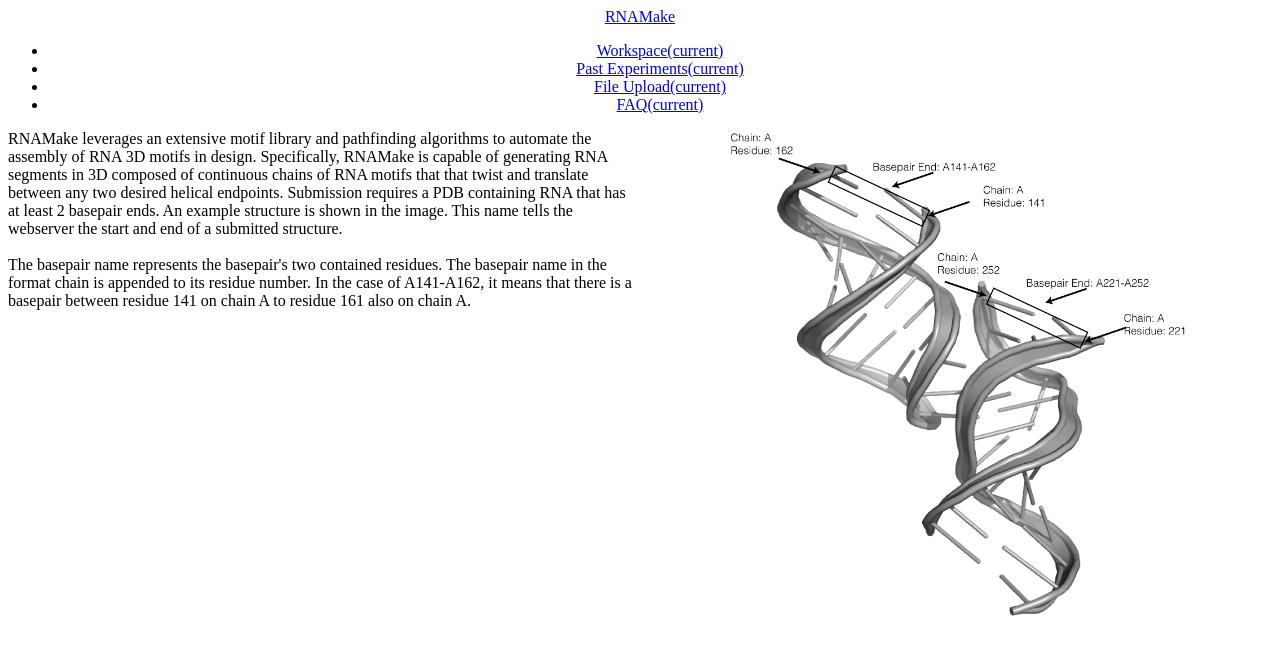
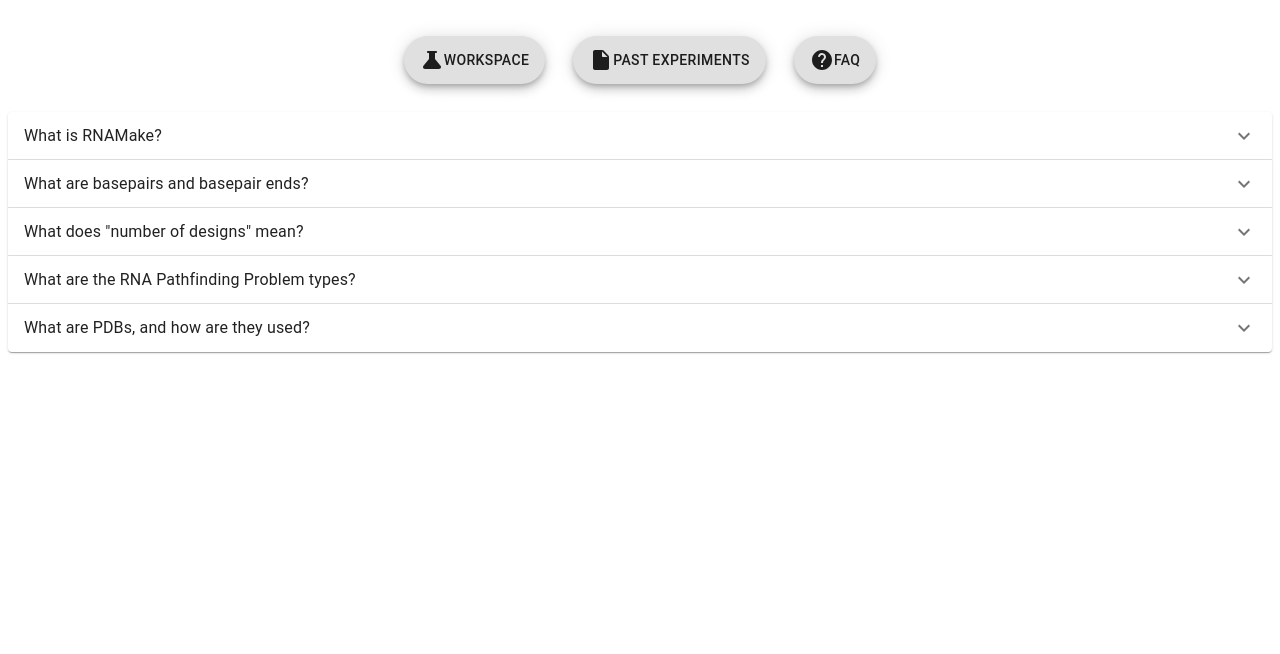
Before and after one commit to cseseniordesign/rna-nanostructures, a React app in the folder hcc_rnamake_portal/frontend/: page /rnamake_portal/FAQ in a window 1280 px wide. Shown: the top 654 px of the page. Built offline with nearby package versions, Linux system fonts and the light colour scheme; a web font is replaced by a local one.

Commit message:
Scaling refactor and various fixes
* refactored workspace to scale better
* refactored PDB settings to scale better
* refactored FAQ page
* refactored navigation
* fixed chrome svg issue
* removed cloud upload
* various small fixes

```diff
--- a/hcc_rnamake_portal/frontend/package.json
+++ b/hcc_rnamake_portal/frontend/package.json
@@ -9,7 +9,7 @@
     "@material-ui/core": "^4.12.3",
     "@mui/icons-material": "^5.4.1",
     "@mui/material": "^5.4.1",
-    "@pmmmwh/react-refresh-webpack-plugin": "0.4.3",
+    "@pmmmwh/react-refresh-webpack-plugin": "^0.5.4",
     "@svgr/webpack": "5.5.0",
     "@testing-library/jest-dom": "^5.14.1",
     "@testing-library/react": "^11.2.7",
--- a/hcc_rnamake_portal/frontend/src/App.js
+++ b/hcc_rnamake_portal/frontend/src/App.js
@@ -21,16 +21,12 @@ function App() {
               <Switch>
                   <Route path="/rnamake_portal/workspace" exact component={() => <Workspace />} />
                   <Route path="/rnamake_portal/past-experiments" exact component={() => <PastExperiments />} />
-                  <Route path="/rnamake_portal/file-upload" exact component={() => <FileUpload />} />
+                  {/* <Route path="/rnamake_portal/file-upload" exact component={() => <FileUpload />} /> */}
                   <Route path="/rnamake_portal/new-experiment" exact component={() => <NewExperiment />} />
                   <Route path="/rnamake_portal/FAQ" exact component={() => <FAQ />} />
                   <Route path="/rnamake_portal/job-summary/:experimentId" exact component={(experimentId) => <JobSummary experimentId={experimentId}/>} />
               </Switch>
           </Router>
-          {/* <header className="App-header">
-              <img src={helix} className="App-logo" alt="logo" />
-            <p>RNAMake </p>
-          </header> */}
       </div>
   );
 }
--- a/hcc_rnamake_portal/frontend/src/components/Button.css
+++ b/hcc_rnamake_portal/frontend/src/components/Button.css
@@ -84,4 +84,5 @@
   .btn--xlarge {
       padding: 10px 20px;
       font-size: 38px;
+      box-shadow: 0 10px 16px 0 rgba(0,0,0,0.2),0 6px 20px 0 rgba(0,0,0,0.19);
   }
--- a/hcc_rnamake_portal/frontend/src/components/Navigation.jsx
+++ b/hcc_rnamake_portal/frontend/src/components/Navigation.jsx
@@ -1,45 +1,35 @@
 import React from 'react';
-import { Link, withRouter } from 'react-router-dom';
+import { useHistory, withRouter } from 'react-router-dom';
+import Fab from '@mui/material/Fab';
+import ScienceRoundedIcon from '@mui/icons-material/ScienceRounded';
+import HelpRoundedIcon from '@mui/icons-material/HelpRounded';
+import InsertDriveFileRoundedIcon from '@mui/icons-material/InsertDriveFileRounded';
+import AppBar from '@mui/material/AppBar';
+import { Container, Toolbar } from '@mui/material';
 
 function Navigation() {
+    let history = useHistory();
     return (
-        <div className="navigation" width="100%">
-            <nav className="navbar navbar-expand bg-transparent">
-                <div className="container">
-                    <Link class="navbar-brand" to="/rnamake_portal/workspace">
-                        RNAMake
-                    </Link>
-                    <div>
-                        <ul className="navbar-nav ml-auto">
-                            <li className={`nav-item  /`} >
-                                <Link class="nav-link" to="/rnamake_portal/workspace">
-                                    Workspace
-                                    <span className="sr-only">(current)</span>
-                                </Link>
-                            </li>
-                            <li className={`nav-item  /past-experiments`} >
-                                <Link class="nav-link" to="/rnamake_portal/past-experiments">
-                                    Past Experiments
-                                    <span className="sr-only">(current)</span>
-                                </Link>
-                            </li>
-                            <li className={`nav-item  /file-upload`} >
-                                <Link class="nav-link" to="/rnamake_portal/file-upload">
-                                    File Upload
-                                    <span className="sr-only">(current)</span>
-                                </Link>
-                            </li>
-                            <li className={'nav-item /faq'}>
-                                <Link class="nav-link" to="/rnamake_portal/faq">
-                                    FAQ
-                                    <span className="sr-only">(current)</span>
-                                </Link>
-                            </li>
-                        </ul>
-                    </div>
-                </div>
-            </nav>
-        </div>
+        <React.Fragment>
+        <AppBar position='static' sx={{backgroundColor: 'transparent', boxShadow: 'none'}}>
+            <Container>
+            <Toolbar disableGutters sx={{justifyContent: 'center'}}>
+                <Fab variant='extended' sx={{margin: '2em 1em'}} onClick={() => {history.push("/rnamake_portal/workspace");}}>
+                    <ScienceRoundedIcon/>
+                    Workspace
+                </Fab>
+                <Fab variant='extended' sx={{margin: '2em 1em'}} onClick={() => {history.push("/rnamake_portal/past-experiments");}}>
+                    <InsertDriveFileRoundedIcon/>
+                    Past Experiments
+                </Fab>
+                <Fab variant='extended' sx={{margin: '2em 1em'}} onClick={() => {history.push("/rnamake_portal/faq");}}>
+                    <HelpRoundedIcon/>
+                    FAQ
+                </Fab>
+            </Toolbar>
+            </Container>
+        </AppBar>
+        </React.Fragment>
     );
 }
 
--- a/hcc_rnamake_portal/frontend/src/pages/FAQ.jsx
+++ b/hcc_rnamake_portal/frontend/src/pages/FAQ.jsx
@@ -1,12 +1,18 @@
 import React from "react";
-import Grid from '@mui/material/Grid';
+import { Accordion, AccordionDetails, AccordionSummary, Grid, Typography} from '@mui/material';
+import { ExpandMore } from '@mui/icons-material';
 import basepair from "../images/basepair.png";
 
 function FAQ() {
     return (
-        <div className='faq'>
-            <Grid container spacing={2}>
-                <Grid item lg={6} align={"left"}>
+        <Grid className='faq'>
+            <Accordion>
+                <AccordionSummary expandIcon={<ExpandMore />} aria-controls='panel1a-content'>
+                    <Typography>What is RNAMake?</Typography>
+                </AccordionSummary>
+                <AccordionDetails align={'left'}>
+                    <Grid container direction='row'>
+                        <Grid item lg={6} align={'left'}>
                             RNAMake leverages an extensive motif library and pathfinding algorithms to automate the assembly of RNA 3D motifs in design.
                             Specifically, RNAMake is capable of generating RNA segments in 3D composed of continuous chains of RNA motifs that that twist and translate between any two desired helical endpoints.
                             Submission requires a PDB containing RNA that has at least 2 basepair ends.
@@ -17,10 +23,72 @@ function FAQ() {
                             In the case of A141-A162, it means that there is a basepair between residue 141 on chain A to residue 161 also on chain A.
                         </Grid>
                         <Grid item lg={6}>
+                            {/* Image demonstrating basepairs on an RNA structure */}
                             <img src={basepair} alt='' width={"75%"} height={"100%"}></img>
                         </Grid>
                     </Grid>
-        </div>
+                </AccordionDetails>
+            </Accordion>
+            <Accordion>
+                <AccordionSummary expandIcon={<ExpandMore />} aria-controls='panel1b'>
+                    <Typography>What are basepairs and basepair ends?</Typography>
+                </AccordionSummary>
+                <AccordionDetails align={'left'}>
+                    A basepair is a stable arrangement between two nucleotides through hydrogen bonding and stacking.
+                    These are A-U and G-C which are known as Watson-Crick pairs.
+                    <br />
+                    A basepair end is a basepair that has no basepair after it.
+                    So it’s the end of a helix this is a place that RNAMake can build a new RNA segment.
+                </AccordionDetails>
+            </Accordion>
+            <Accordion>
+                <AccordionSummary expandIcon={<ExpandMore />} aria-controls='panel1b'>
+                    <Typography>What does "number of designs" mean?</Typography>
+                </AccordionSummary>
+                <AccordionDetails align={'left'}>
+                    The number of designs is the number of unique solutions you get in the end.
+                    If you only want an idea of what would work, then you don’t need more than one.
+                    <br />
+                    The more you ask for, the better the chance you will get the “best” solution (i.e. one that fits very well between the two base pair ends supplied).
+                </AccordionDetails>
+            </Accordion>
+            <Accordion>
+                <AccordionSummary expandIcon={<ExpandMore />} aria-controls='panel1b'>
+                    <Typography>What are the RNA Pathfinding Problem types?</Typography>
+                </AccordionSummary>
+                <AccordionDetails align={'left'}>
+                    Variable-Length Path (TTR):
+                        <br />
+                        Generates RNAs of variable length based on a heuristic path finding algorithm.
+                    <br />
+                    Known Topology Path (TTR mc):
+                        <br />
+                        Generates RNAs of a set composition of RNA motifs and helices. This should allow us to pick 2 throuh 6 junctions.
+                    <br />
+                    Custom Motif in Path (TTR supply_motif):
+                        <br />
+                        Same as TTR mc but also allows you to include a known motif into the path that must be included in all solutions.
+                    <br />
+                    Path Around Protein:
+                        <br />
+                        Generates a path around a protein. PDB must include a protein in it.
+                </AccordionDetails>
+            </Accordion>
+            <Accordion>
+                <AccordionSummary expandIcon={<ExpandMore />} aria-controls='panel1b'>
+                    <Typography>What are PDBs, and how are they used?</Typography>
+                </AccordionSummary>
+                <AccordionDetails align={'left'}>
+                    PDB files store the 3D coordinates of biomolecules.
+                    <br />
+                    <a href={'https://pdb101.rcsb.org/learn/guide-to-understanding-pdb-data/introduction'}>
+                        Introduction to PDB Data
+                    </a>
+                </AccordionDetails>
+            </Accordion>
+            {/* To add more 2-column FAQ items, use the same grid format as above*/}
+            {/* For 1-column FAQ items, use lg={12} instead of lg={6} and just use one Grid item*/}
+        </Grid>
     );
 }
 
--- a/hcc_rnamake_portal/frontend/src/pages/PDBSettings.jsx
+++ b/hcc_rnamake_portal/frontend/src/pages/PDBSettings.jsx
@@ -48,8 +48,11 @@ export default function PDBSettings(props) {
       <Typography variant="h6" gutterBottom>
         PDB file and Base Pairs
       </Typography>
+
+      {/* Upload for file, includes Cloud and Local Upload */}
+      {/*Cloud upload has been removed, to re-enable, set md of the localupload back to 6 and remove comments*/}
       <Grid container spacing={3}>
-        <Grid item xs={12} md={6}>
+        <Grid item xs={12} md={12}>
           <input
             name='localUpload'
             accept="*"
@@ -64,10 +67,10 @@ export default function PDBSettings(props) {
               Local Upload
             </Button>
           </label>
-          <FlexRow>
-              <MyDropline></MyDropline>
-          </FlexRow>
+          {/* Drag and Drop Box */}
+            <MyDropline></MyDropline>
         </Grid>
+        {/*
         <Grid item xs={12} md={6}>
           <Button variant='contained' endIcon={ <CloudIcon/> } style={{ backgroundColor:'#4C5F94' }} onClick={() => {cloudUpload ? setCloudUpload(0): setCloudUpload(1)}}>
             Cloud Upload
@@ -76,6 +79,7 @@ export default function PDBSettings(props) {
         <Grid item xs={12}>
           <FileExplorer cloudUpload={cloudUpload} setCloudUpload={setCloudUpload} />
         </Grid>
+        */}
       </Grid>
 
       {/* <Accordion>
@@ -119,11 +123,3 @@ function MyDropline() {
    </div>
  )
 }
-
-const FlexRow = styled.div`
-margin-top: 0px;
-margin-left: 100px;
-display: flex;
-align-items: flex-start;
-min-width: 996px;
-`;
--- a/hcc_rnamake_portal/frontend/src/pages/Workspace.jsx
+++ b/hcc_rnamake_portal/frontend/src/pages/Workspace.jsx
@@ -1,44 +1,45 @@
-import React, { useEffect, useState } from 'react';
-import './Workspace.css';
-import List from '@mui/material/List';
-import ListItem from '@mui/material/ListItem';
-import ListItemText from '@mui/material/ListItemText';
-import small_RNA_SVG from '../graphics/small_RNA_SVG.svg';
-import { Button } from '../components/Button';
-import { useHistory } from 'react-router-dom';
-import Box from '@mui/material/Box';
-import CheckCircleIcon from '@mui/icons-material/CheckCircle';
-import { ListItemButton, ListItemIcon } from '@mui/material';
-// import Helix from '../graphics/helix.svg';
-import rnaHelix from '../graphics/rna-helix.png';
-import ReportIcon from '@mui/icons-material/Report';
-import Divider from '@mui/material/Divider';
+import React, { useEffect, useState } from "react";
+import "./Workspace.css";
+import List from "@mui/material/List";
+import ListItem from "@mui/material/ListItem";
+import ListItemText from "@mui/material/ListItemText";
+import small_RNA_PNG from "../graphics/small_RNA_PNG.png";
+import { Button } from "../components/Button";
+import { useHistory } from "react-router-dom";
+import Box from "@mui/material/Box";
+import CheckCircleIcon from "@mui/icons-material/CheckCircle";
+import { Grid, ListItemButton, ListItemIcon, Typography } from "@mui/material";
+import rnaHelix from "../graphics/rna-helix.png";
+import ReportIcon from "@mui/icons-material/Report";
+import Divider from "@mui/material/Divider";
+import Paper from '@mui/material/Paper';
 
 async function loadExperiments() {
   const data = await window.AiravataAPI.services.ExperimentSearchService.list({
     limit: 5,
     [window.AiravataAPI.models.ExperimentSearchFields.USER_NAME.name]:
-        window.AiravataAPI.session.Session.username });
+      window.AiravataAPI.session.Session.username,
+  });
   return data;
 }
 
 function renderStatusIcon(experimentStatus) {
-  if (experimentStatus === 'LAUNCHED' || experimentStatus === 'EXECUTING') {
+  if (experimentStatus === "LAUNCHED" || experimentStatus === "EXECUTING") {
     return (
       <React.Fragment>
-        <img src={rnaHelix} alt='' className='helix-icon'/>
+        <img src={rnaHelix} alt="" className="helix-icon" />
       </React.Fragment>
     );
-  } else if (experimentStatus === 'COMPLETED') {
+  } else if (experimentStatus === "COMPLETED") {
     return (
       <React.Fragment>
-        <CheckCircleIcon style={{ fill:'green', fontSize:'50px' }}/>
+        <CheckCircleIcon style={{ fill: "green", fontSize: "50px" }} />
       </React.Fragment>
     );
-  } else if (experimentStatus === 'FAILED') {
+  } else if (experimentStatus === "FAILED") {
     return (
       <React.Fragment>
-        <ReportIcon style={{ fill:'#d01818', fontSize:'50px' }}/>
+        <ReportIcon style={{ fill: "#d01818", fontSize: "50px" }} />
       </React.Fragment>
     );
   }
@@ -49,39 +50,42 @@ function BasicList() {
   const [isLoaded, setIsLoaded] = useState(false);
   const [items, setItems] = useState([]);
 
-    useEffect(()=>{
+  useEffect(() => {
     loadExperiments()
-     // console.log(res)
-      .then(result => result.results)
-      .then(
-        (result) =>{
+      .then((result) => result.results)
+      .then((result) => {
         setItems(result);
         setIsLoaded(true);
-        }
-      )
-    },[])
+      });
+  }, []);
 
   if (!isLoaded) {
     return <div>Loading...</div>;
-
   } else {
     return (
       <Box>
         <List>
           {items.map((row) => (
             <React.Fragment>
-                  <Divider/>
+              <Divider />
               <ListItem disablePadding>
-                    <ListItemButton sx={{ height:'150px' }} onClick={() => {
-                      history.push('job-summary/' + row.experimentId);
-                    }}>
+                <ListItemButton
+                  sx={{ height: "150px" }}
+                  onClick={() => {
+                    history.push("job-summary/" + row.experimentId);
+                  }}
+                >
                   <ListItemIcon>
-                        { renderStatusIcon(row.experimentStatus.name) }
+                    {renderStatusIcon(row.experimentStatus.name)}
                   </ListItemIcon>
-                      <ListItemText primary={row.name} secondary={row.experimentStatus.name} style={{ textAlign: 'center' }}/>
+                  <ListItemText
+                    primary={row.name}
+                    secondary={row.experimentStatus.name}
+                    style={{ textAlign: "center" }}
+                  />
                 </ListItemButton>
               </ListItem>
-                  <Divider/>
+              <Divider />
             </React.Fragment>
           ))}
         </List>
@@ -93,15 +97,17 @@ function BasicList() {
 function Workspace() {
   let history = useHistory(); // used for rerouting to another page.
   return (
-       <div>
-           <div className='home-left'>
-               <div className='home-group'>
-                   <text className='rna-title'>RNAMake</text>
-                   <h2 className='rna-subtitle'>3D Design Toolkit</h2>
-                   <div className='scaffold-button'>
+    <div className="workspace-background" style={{backgroundImage: `url(${small_RNA_PNG})`,  backgroundSize: 'cover', backgroundRepeat: 'no-repeat'}}>
+    <Grid container spacing={1}>
+      <Grid item xs={8}>
+      <Typography variant="h1">RNAMake</Typography>
+        <Typography variant="h3">3D Design Toolkit</Typography>
+        <br/>
+        <br/>
+        <br/>
         <Button
           onClick={() => {
-                            history.push('/rnamake_portal/new-experiment');
+            history.push("/rnamake_portal/new-experiment");
           }}
           type="button"
           buttonStyle="btn--primary--solid"
@@ -109,18 +115,17 @@ function Workspace() {
         >
           Design New RNA Scaffold
         </Button>
-                   </div>
-                </div>
-
-                <div className='rna-svg'>
-                    <img src={small_RNA_SVG} alt='' style={{ height:'700px' }}></img>
-                </div>
-            </div>
-
-           <div className='recent-exp'>
-                <p className='exp-font'>Recent Experiments</p>
+      </Grid>
+      <Grid item xs={4}>
+        <Paper>
+          <Typography variant="h5">
+            <br/>
+            Recent Jobs
+          </Typography>
           <BasicList />
-           </div>
+        </Paper>
+      </Grid>
+    </Grid>
     </div>
   );
 }
```
Also changed, not shown: hcc_rnamake_portal/frontend/src/graphics/small_RNA_PNG.png (added), 1 other file (tests, documents, lock files or other folders). Lines whose indentation alone changed are shown as unchanged.
